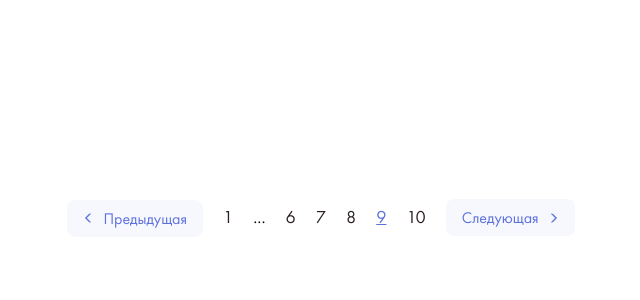
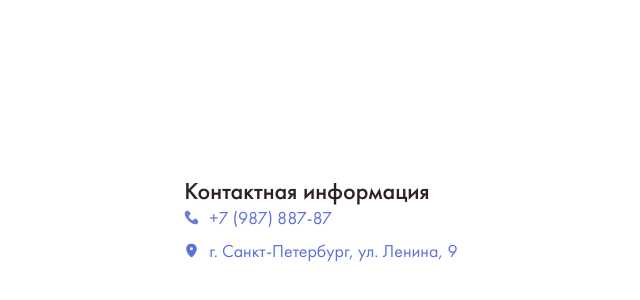
Before and after one commit to Endermax200113/blog-on-wordpress, a React (Create React App) app: page / in a window 1280 px wide. Shown: the part 182-482 px from the top of the page, without its empty margins (319-959 px from the left). Built offline with nearby package versions, Linux system fonts and the light colour scheme.

Commit message:
Temp files

```diff
--- a/src/App.tsx
+++ b/src/App.tsx
@@ -1,12 +1,12 @@
 import React from 'react';
 import './assets/sass/App.sass';
-import Pagination from './component/pagenation/Pagination';
+import ContactInfo from './component/contacts/ContactInfo';
 
 function App(): React.ReactElement {
 	return (
 		<div className="app">
 			<div className="component">
-				<Pagination count={10} />
+				<ContactInfo />
 			</div>
 		</div>
 	);
--- a/src/assets/sass/App.sass
+++ b/src/assets/sass/App.sass
@@ -78,3 +78,19 @@
 	&--here
 		color: $color-gentle-blue !important
 		text-decoration: underline
+
+.contact-info
+	font-style: normal
+
+	&__data
+		margin: 10px 0px
+		color: $color-gentle-blue !important
+
+		&:hover
+			color: $color-gentle-blue-hover !important
+
+		&:first-child
+			margin-top: 0px
+
+		&:last-child
+			margin-bottom: 0px
--- a/src/component/UI/button/NormalButton.tsx
+++ b/src/component/UI/button/NormalButton.tsx
@@ -26,12 +26,12 @@ const NormalButton: React.FC<PropsNormalButton> =
 	return (
 		<button type="button" className={rootClasses.join(' ')} {...props}>
 			{
-				(svg && svg.position === SvgPosition.LEFT) &&
+				(svg?.position === SvgPosition.LEFT) &&
 				<SvgElement className={rootClassesSvg.join(' ')} />
 			}
 			<span className={cl['button__el']}>{text}</span>
 			{
-				(svg && svg.position === SvgPosition.RIGHT) &&
+				(svg?.position === SvgPosition.RIGHT) &&
 				<SvgElement className={rootClassesSvg.join(' ')} />
 			}
 		</button>
--- a/src/component/UI/text/TextLink.module.sass
+++ b/src/component/UI/text/TextLink.module.sass
@@ -1,6 +1,8 @@
 @import './../../../assets/sass/_vars'
 
 .text-link
+	display: flex
+	align-items: center
 	font-family: $font-futura
 	font-size: 18px
 	font-weight: 400
@@ -11,3 +13,16 @@
 
 	&:hover, &--hover
 		color: $color-gentle-blue
+
+	&__el
+		margin: 0px 5px
+
+		&:first-child
+			margin-left: 0px
+
+		&:last-child
+			margin-right: 0px
+
+.svg
+	width: 15px
+	height: 15px
--- a/src/component/UI/text/TextLink.tsx
+++ b/src/component/UI/text/TextLink.tsx
@@ -1,20 +1,48 @@
-import React from 'react'
+import React, { FunctionComponent, SVGProps } from 'react'
 import cl from './TextLink.module.sass'
+import { SvgAndPosition, SvgPosition } from '../../../util/svg'
 
 type PropsTextLink = {
 	link: string
 	children: string
+	svg?: SvgAndPosition
 	clazz?: (Function: ({readonly [key: string]: string})) => Array<string>
 	[props: string]: any
 }
 
 const TextLink: React.FC<PropsTextLink> =
-({link, children, clazz, ...props}) => {
-	const rootClasses: Array<string> = !clazz ? [cl['text-link']] : clazz(cl)
+({link, children, svg, clazz, ...props}) => {
+	const rootClasses:
+		Array<string> =
+		!clazz ? [cl['text-link']] : clazz(cl)
+
+	const rootClassesSvg:
+		Array<string> =
+		!svg?.clazz ? [cl['text-link__el'], cl['svg']] : svg.clazz(cl)
+
+	const SvgElement:
+		FunctionComponent<SVGProps<SVGSVGElement>> =
+		!svg ? React.createElement("svg") as any : svg.svg
 
 	return (
-		<a className={rootClasses.join(' ')} href={link} {...props}>
-			{children}
+		<a
+			className={rootClasses.join(' ')}
+			href={link}
+			{...props}
+		>
+			{
+				svg?.position === SvgPosition.LEFT &&
+				<SvgElement className={rootClassesSvg.join(' ')} />
+			}
+			{
+				!svg
+				? children
+				: <span className={cl['text-link__el']}>{children}</span>
+			}
+			{
+				svg?.position === SvgPosition.RIGHT &&
+				<SvgElement className={rootClassesSvg.join(' ')} />
+			}
 		</a>
 	)
 }
--- /dev/null
+++ b/src/component/contacts/ContactInfo.tsx
@@ -0,0 +1,57 @@
+import React from 'react'
+import Title from '../UI/text/Title'
+import TextLink from '../UI/text/TextLink'
+import { ReactComponent as SvgPhone } from './../../assets/svg/contacts/phone.svg'
+import { ReactComponent as SvgPlace } from './../../assets/svg/contacts/place.svg'
+import { SvgAndPosition, SvgPosition } from '../../util/svg'
+
+const ContactInfo: React.FC = () => {
+	type GeoPosition = {
+		longitude: number
+		latitude: number
+		zoom?: number
+	}
+
+	const geo: GeoPosition = {
+		longitude: 59.961665,
+		latitude: 30.306436,
+		zoom: 18
+	}
+
+	const svgPhone: SvgAndPosition = {
+		svg: SvgPhone,
+		position: SvgPosition.LEFT
+	}
+
+	const svgPlace: SvgAndPosition = {
+		svg: SvgPlace,
+		position: SvgPosition.LEFT
+	}
+
+	return (
+		<address className="contact-info">
+			<Title text="Контактная информация" />
+
+			<div className='contact-info__info'>
+				<TextLink
+					link="tel:+798788787"
+					clazz={c => {return [c['text-link'], "contact-info__data"]}}
+					svg={svgPhone}
+				>
+					+7 (987) 887-87
+				</TextLink>
+
+				<TextLink
+					link={`https://yandex.ru/maps/?ll=${geo.latitude}%2C${geo.longitude}&z=${geo.zoom}`}
+					clazz={c => {return [c['text-link'], 'contact-info__data']}}
+					svg={svgPlace}
+					target='_blank'
+				>
+					г. Санкт-Петербург, ул. Ленина, 9
+				</TextLink>
+			</div>
+		</address>
+	)
+}
+
+export default ContactInfo
--- a/src/component/pagenation/Pagination.tsx
+++ b/src/component/pagination/Pagination.tsx
@@ -20,7 +20,7 @@ const Pagination: React.FC<PropsPagination> =
 
 	const [page, setPage]:
 		[number, Dispatch<SetStateAction<number>>] =
-		useState<number>(9)
+		useState<number>(1)
 
 	const [pages, setPages]:
 		[Array<number>, Dispatch<SetStateAction<Array<number>>>] =
```
Also changed, not shown: 1 other file (tests, documents, lock files or other folders).
